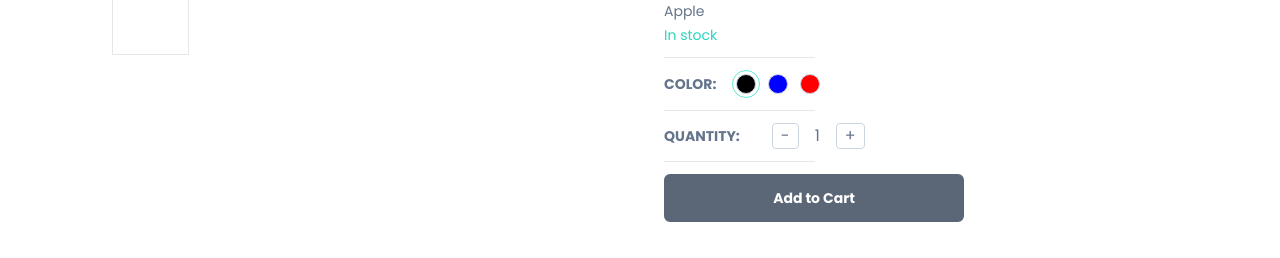
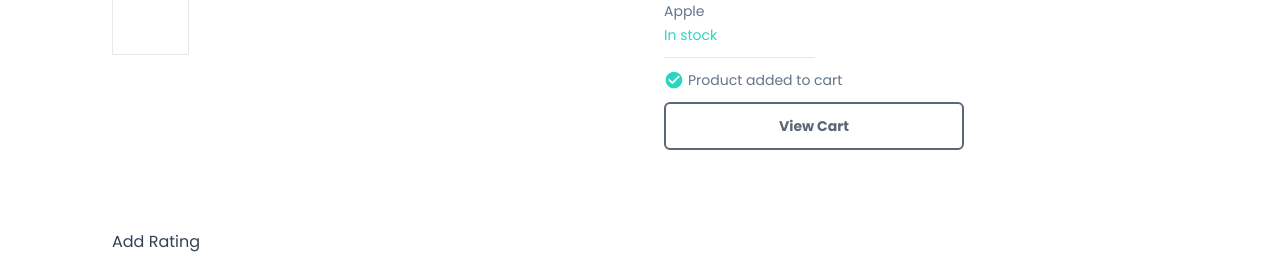
Before and after one commit to RafaelCaetanoPcal/EcommerceNextjs, a Next.js app: page /product/1 in a window 1280 px wide. Both pictures are taken after a click on the button "Add to Cart". Shown: the part 542-800 px from the top of the page. Built offline with nearby package versions, Linux system fonts and the light colour scheme; a web font is replaced by a local one.

Commit message:
Changed in AddToCart

```diff
--- a/app/components/Button.tsx
+++ b/app/components/Button.tsx
@@ -27,7 +27,6 @@
             disabled = {disabled}
             className={`
             disabled: opacity-70
-            disabled: cursor-not-allowed
             rounded-md
             hover: opacity-80
             transition
--- a/app/product/[productId]/ProductDetails.tsx
+++ b/app/product/[productId]/ProductDetails.tsx
@@ -6,7 +6,9 @@
 import SetQuantity from "@/app/components/products/SetQuantity";
 import { useCart } from "@/hooks/useCart";
 import { Rating } from "@mui/material";
-import { useCallback, useState } from "react";
+import { useRouter } from "next/navigation";
+import { useCallback, useEffect, useState } from "react";
+import { MdCheckCircle } from "react-icons/md";
 
 interface ProductDetailsProps {
     product : any
@@ -37,6 +39,7 @@
  ({product}) => {
 
     const {handleAddProductToCart, cartProducts} = useCart();
+    const [isProductInCart, setIsProductInCart] = useState(false);
 
     const [cartProduct, setCartProduct] =
     useState<CartProductType>({
@@ -49,8 +52,22 @@
         quantity: 1,
         price: product.price,
     });
+    const router = useRouter();
 
     console.log(cartProducts);
+
+    useEffect(() => {
+        setIsProductInCart(false)
+
+        if(cartProducts){
+            const existingIndex = cartProducts.findIndex((item) => item.id === product.id
+            );
+
+            if(existingIndex > -1){
+                setIsProductInCart(true);
+            }
+        }
+    }, [cartProducts])
 
 
     const productRating = product.reviews.reduce((
@@ -114,7 +131,24 @@
                 {product.inStock ? 'In stock' : 'Out of stock'}
             </div>
             <Horizontal />
-            <SetColor
+            {isProductInCart ? (
+            <>
+            <p className="mb-2 text-slate-500 flex items-center gap-1">
+                <MdCheckCircle className="text-teal-400" size={20} />
+                <span>
+                    Product added to cart
+                </span>
+            </p>
+            <div className="max-w-[300px]">
+                <Button
+                 label="View Cart"
+                 outline onClick={() =>
+                    router.push('/cart')}/>
+            </div>
+            </>
+            ) : (
+            <>
+             <SetColor
              cartProduct = {cartProduct}
              images = {product.images}
              handleColorSelect = {handleColorSelect} />
@@ -130,6 +164,9 @@
                 onClick={() =>  handleAddProductToCart(cartProduct)}
                 />
             </div>
+            </>
+            )}
+
         </div>
      </div>
     );
```
